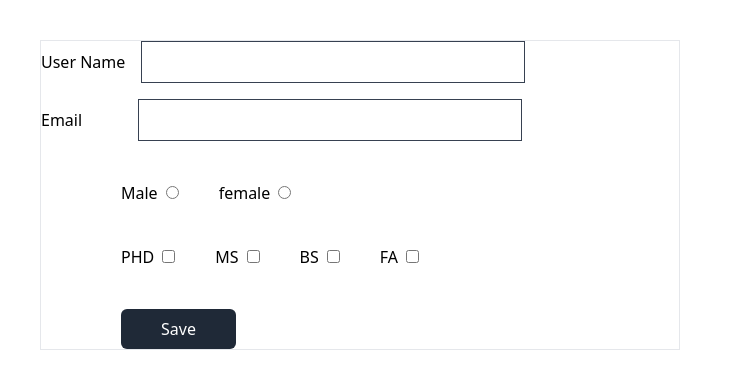
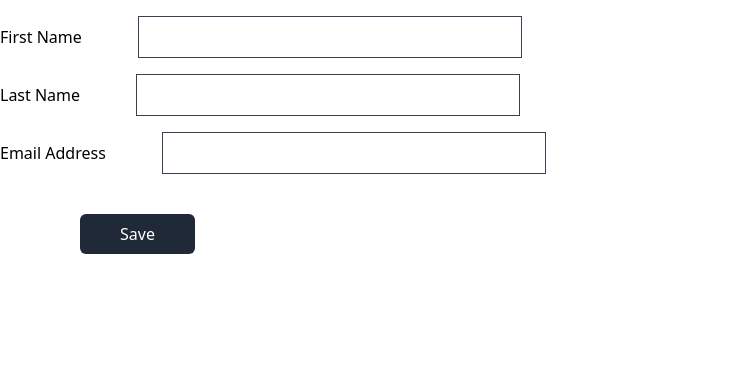
Before and after one commit to Nabi-Ameen/corvit-reactjs, a React (Create React App) app: page / in a window 1280 px wide. Shown: the top 388 px of the page, without its empty margins (0-742 px from the left). Built offline with nearby package versions, Linux system fonts and the light colour scheme.

Commit message:
formik from handling

```diff
--- a/package.json
+++ b/package.json
@@ -6,10 +6,12 @@
     "@testing-library/jest-dom": "^5.17.0",
     "@testing-library/react": "^13.4.0",
     "@testing-library/user-event": "^13.5.0",
+    "formik": "^2.4.6",
     "react": "^18.3.1",
     "react-dom": "^18.3.1",
     "react-scripts": "5.0.1",
-    "web-vitals": "^2.1.4"
+    "web-vitals": "^2.1.4",
+    "yup": "^1.4.0"
   },
   "scripts": {
     "start": "react-scripts start",
--- a/src/App.js
+++ b/src/App.js
@@ -8,13 +8,15 @@ import Button from "./components/Button";
 import Tabe1 from "./components/Tabe1";
 import FormHandling from "./components/FormHandling";
 import Form from "./components/Form";
+import FormikForm from "./components/formik/FormikForm";
 
 function App() {
 
   return (
     <div>
-      <FormHandling/>
+      {/* <FormHandling/> */}
       {/* <Form/> */}
+      <FormikForm/>
     </div>
   );
 }
--- /dev/null
+++ b/src/components/formik/FormikForm.jsx
@@ -0,0 +1,87 @@
+import { useFormik } from 'formik'
+import * as Yup from 'yup';
+
+const FormikForm = () => {
+
+    const banglaLang = /^([A-Za-z]|\p{InBengali})$/i;
+
+    const {handleSubmit, handleChange, setFieldValue, values, errors, resetForm} = useFormik({
+        enableReinitialize: true,
+        validateOnChange: true,
+        initialValues: {
+            firstName: '',
+            lastName: '',
+            email: '',
+        },
+        validationSchema: Yup.object({
+            firstName: Yup.string()
+              .max(15, 'Must be 15 characters or less')
+              .matches(banglaLang, "Please type in string")
+              .required('Required'),
+            lastName: Yup.string()
+              .max(20, 'Must be 20 characters or less')
+              .required('Required'),
+            email: Yup.string().email('Invalid email address').required('Required'),
+          }),
+        onSubmit: (values) => {
+            console.log(values);
+            resetForm()
+        },
+    })
+
+
+    return (
+        <form onSubmit={handleSubmit}>
+            <div>
+                <label htmlFor="firstName">First Name</label>
+                <input
+                    id="firstName"
+                    name="firstName"
+                    type="text"
+                    value={values.firstName}
+                    onChange={(e)=> setFieldValue("firstName", e.target.value.toUpperCase() )}
+                    className='ml-14 mt-4 border border-gray-700 w-96 p-2'
+                />
+                {
+                    errors?.firstName ? <div className='text-red-500'>{errors?.firstName}</div> : null
+                }
+            </div>
+
+            <div>
+                <label htmlFor="lastName">Last Name</label>
+                <input
+                    id="lastName"
+                    name="lastName"
+                    type="text"
+                    value={values.lastName}
+                    onChange={handleChange}
+                    className='ml-14 mt-4 border border-gray-700 w-96 p-2'
+                />
+                {
+                    errors?.lastName ? <div className='text-red-500'>{errors?.lastName}</div> : null
+                }
+            </div>
+
+            <div>
+                <label htmlFor="email">Email Address</label>
+                <input
+                    id="email"
+                    name="email"
+                    type="email"
+                    value={values.email}
+                    onChange={handleChange}
+                    className='ml-14 mt-4 border border-gray-700 w-96 p-2'
+                />
+                {
+                    errors?.email ? <div className='text-red-500'>{errors?.email}</div> : null
+                }
+            </div>
+
+            <div>
+                <button type='submit' className='px-10 py-2 bg-gray-800 text-white rounded-md mt-10 ml-20'>Save</button>
+            </div>
+        </form>
+    )
+}
+
+export default FormikForm
--- a/src/index.js
+++ b/src/index.js
@@ -1,9 +1,11 @@
-import React from 'react';
+import React, { StrictMode } from 'react';
 import ReactDOM from 'react-dom/client';
 import './index.css';
 import App from "./App"
 
 const root = ReactDOM.createRoot(document.getElementById('root'));
 root.render(
-  <App />
+  <StrictMode>
+    <App />
+  </StrictMode>
 );
```
Also changed, not shown: 1 other file (tests, documents, lock files or other folders).
